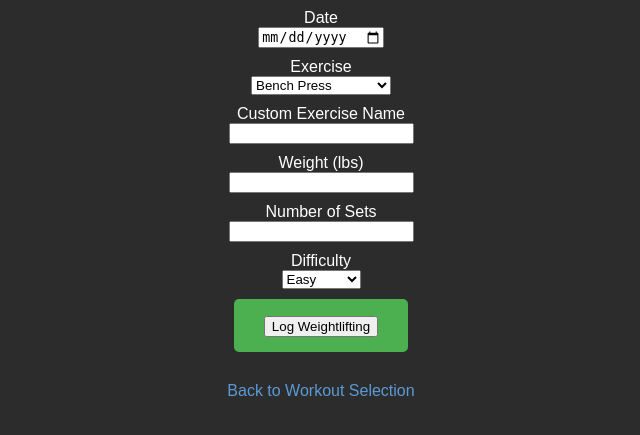
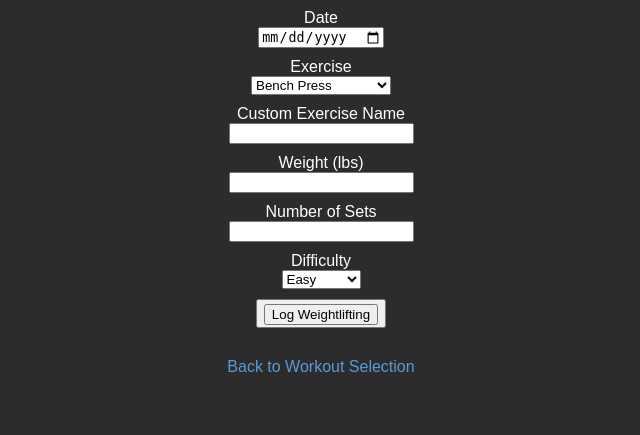
Before and after one commit to DrDimonic/fitness_tracking_app, a Flask app: page /log_workout/weightlifting in a window 1280 px wide. Shown: the part 89-524 px from the top of the page, without its empty margins (319-959 px from the left). Run offline with Flask 3, Linux system fonts and the light colour scheme.

Commit message:
Update button

```diff
--- a/app/templates/log_weightlifting.html
+++ b/app/templates/log_weightlifting.html
@@ -37,12 +37,8 @@
     }
 
     .btn {
-        background-color: #4CAF50; /* Green button background */
         color: white; /* White text */
-        padding: 15px 30px; /* Larger size for the button */
         font-size: 1.2em; /* Larger font size */
-        border: none; /* Remove borders */
-        border-radius: 5px; /* Rounded corners */
         cursor: pointer; /* Pointer cursor on hover */
         display: inline-block;
         text-align: center;
```
